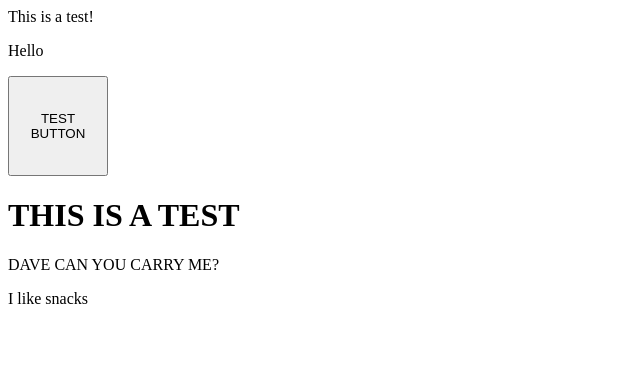
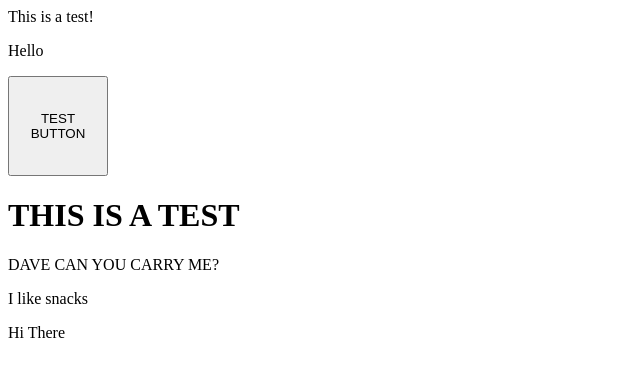
Before and after one commit to aadhav0818/BPA-WebDev-2022, a plain HTML site: page index.html in a window 1280 px wide. Shown: the full height of the page, 0-640 px from the left. Drawn offline with Linux system fonts and the light colour scheme.

Commit message:
Added new texts

```diff
--- a/index.html
+++ b/index.html
@@ -4,3 +4,4 @@
 <h1> THIS IS A TEST </h1>
 <p> DAVE CAN YOU CARRY ME? </p>
 <p> I like snacks </p>
+<p> Hi There</p>
```
Also changed, not shown: README.md.
